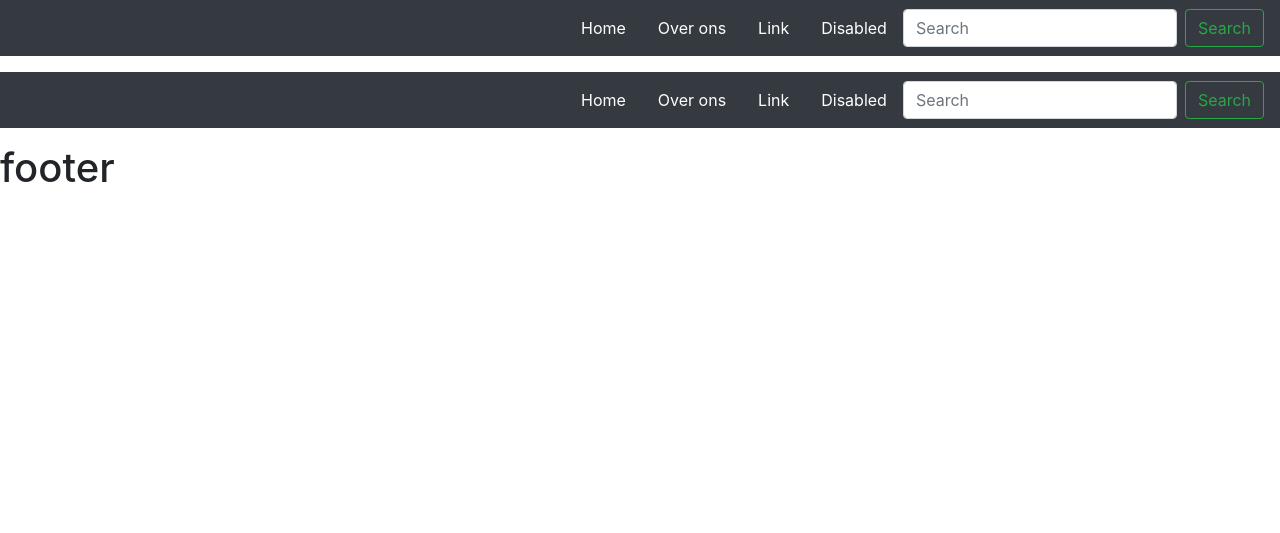
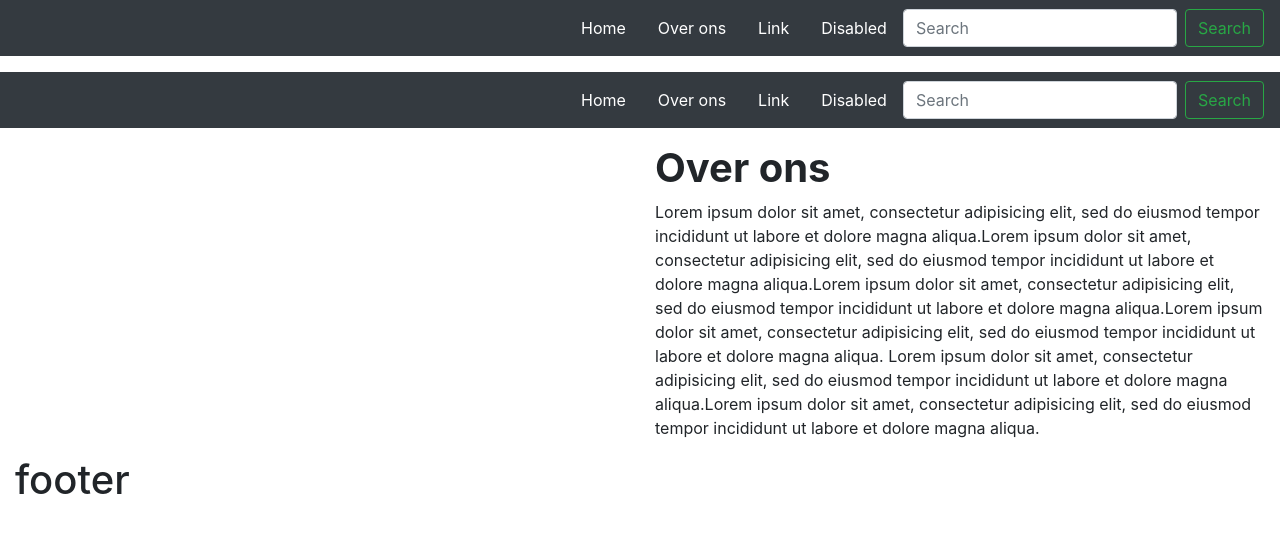
Before and after one commit to Faried-4A6A/gameplay-party, a PHP site: template view/over_ons.php in a window 1280 px wide. Shown: the top 533 px of the page. Run offline with PHP 8.4, Linux system fonts and the light colour scheme; the template is opened without the code that fills it, so the values that code supplies are empty; some libraries are stand-ins or nearby versions.

Commit message:
edit over ons

```diff
--- a/view/over_ons.php
+++ b/view/over_ons.php
@@ -1,6 +1,9 @@
-<?php require_once "view/header.php"; ?>
-<div class="container">
-    <div class="">
-        <img src="https://via.placeholder.com/350x150" alt="" />
+<?php require_once "header.php"; ?>
+<div class="container-fluid">
+    <div class="row">
+      <div class="col-sm-6"><img src="https://via.placeholder.com/860x420" alt="" /></div>
+      <div class="col-sm-6">
+          <h1><b>Over ons</b></h1>
+          <p>Lorem ipsum dolor sit amet, consectetur adipisicing elit, sed do eiusmod tempor incididunt ut labore et dolore magna aliqua.Lorem ipsum dolor sit amet, consectetur adipisicing elit, sed do eiusmod tempor incididunt ut labore et dolore magna aliqua.Lorem ipsum dolor sit amet, consectetur adipisicing elit, sed do eiusmod tempor incididunt ut labore et dolore magna aliqua.Lorem ipsum dolor sit amet, consectetur adipisicing elit, sed do eiusmod tempor incididunt ut labore et dolore magna aliqua. Lorem ipsum dolor sit amet, consectetur adipisicing elit, sed do eiusmod tempor incididunt ut labore et dolore magna aliqua.Lorem ipsum dolor sit amet, consectetur adipisicing elit, sed do eiusmod tempor incididunt ut labore et dolore magna aliqua.</p>
     </div>
 </div>
```
